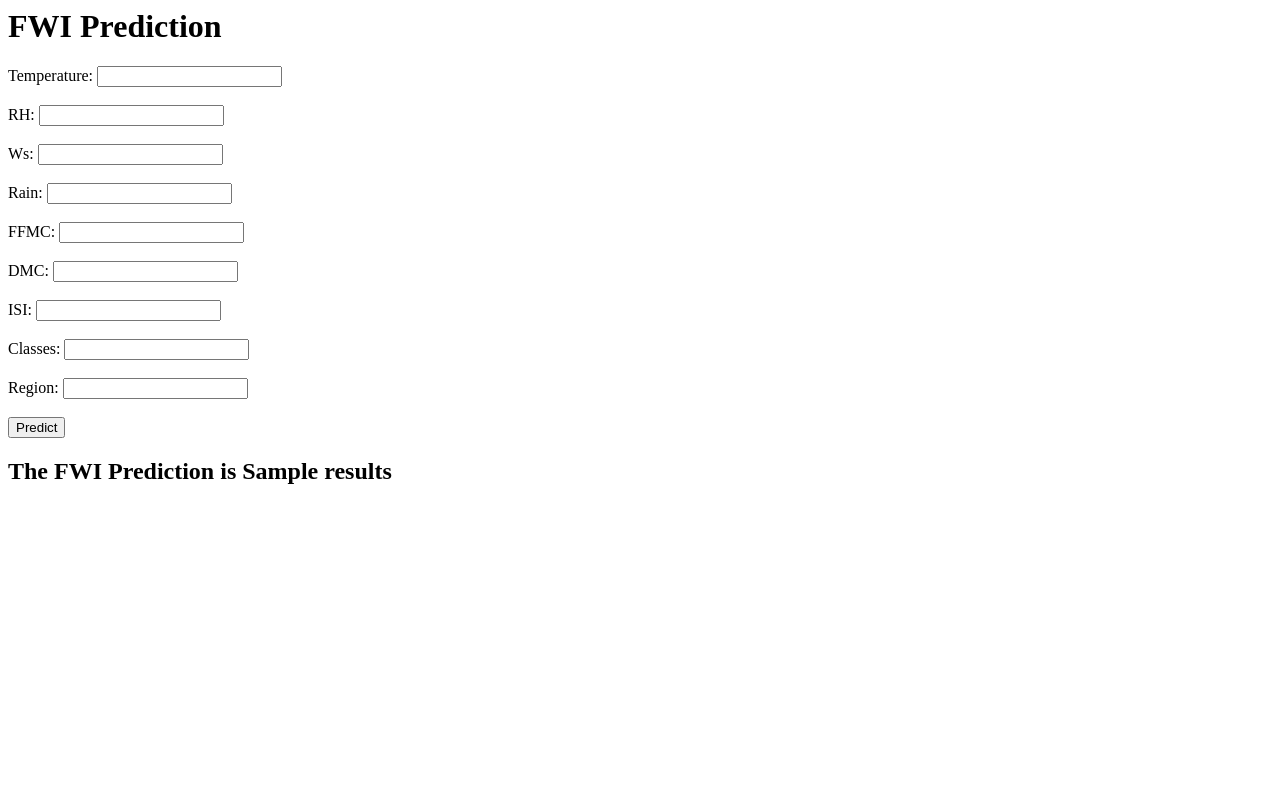
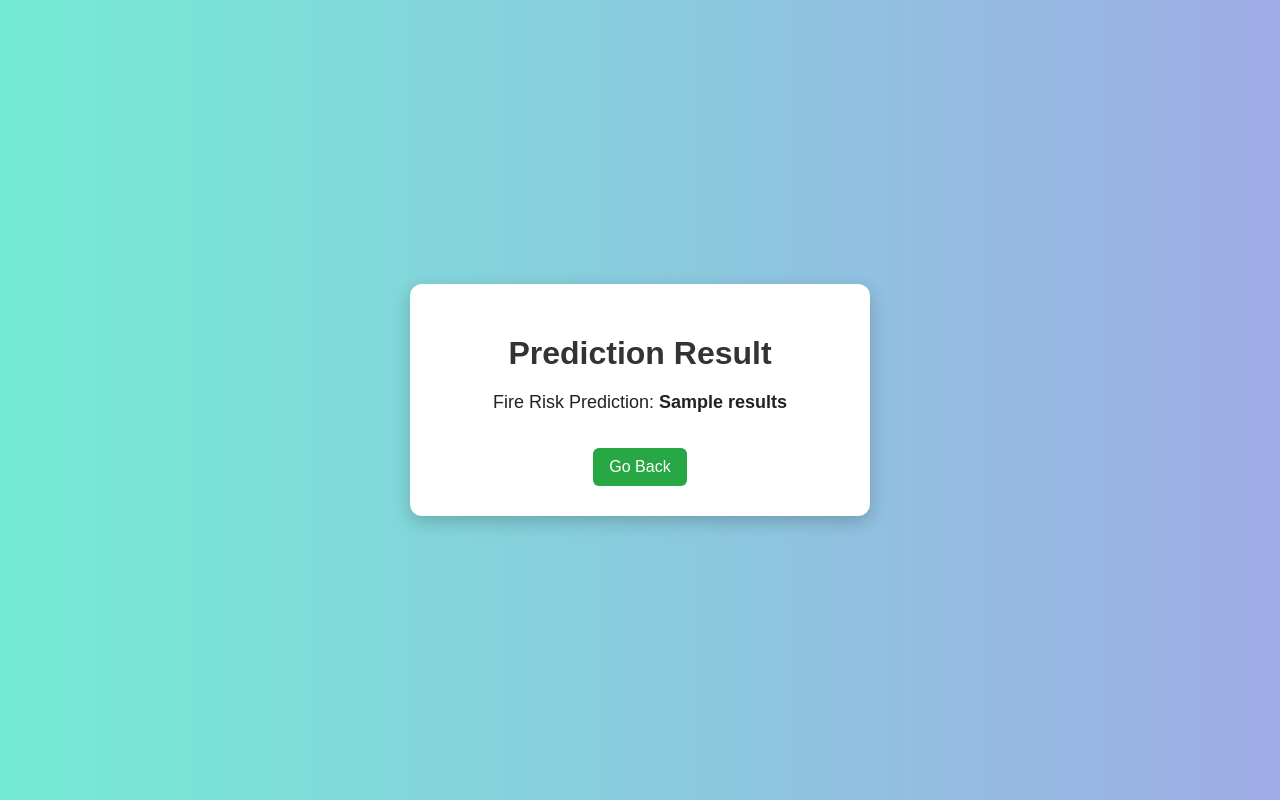
Before and after one commit to ShrmaDhruv/RidgeCV-ALgerian-forest, a Flask app: template templates/home.html in a window 1280 px wide. Run offline with Flask 3, Linux system fonts and the light colour scheme; the template is opened without the code that fills it: most values are stand-ins (such as "Sample title", 1, 10 or a date in 2020); parts of the project's set-up code (start-up, migrations or seed data) failed here and were passed over.

Commit message:
Styling css

```diff
--- /dev/null
+++ b/static/style.css
@@ -0,0 +1,118 @@
+body {
+  font-family: Arial, sans-serif;
+  background: linear-gradient(to right, #74ebd5, #9face6);
+  margin: 0;
+  padding: 0;
+  display: flex;
+  height: 100vh;
+  justify-content: center;
+  align-items: center;
+}
+.container {
+  background: white;
+  padding: 30px;
+  border-radius: 12px;
+  box-shadow: 0px 6px 18px rgba(0, 0, 0, 0.2);
+  text-align: center;
+  width: 450px;
+}
+
+h1 {
+  margin-bottom: 20px;
+  color: #333;
+}
+
+.form-grid {
+  display: grid;
+  grid-template-columns: 1fr 1fr;
+  gap: 15px;
+}
+
+input {
+  padding: 10px;
+  border: 1px solid #ccc;
+  border-radius: 8px;
+  font-size: 14px;
+  outline: none;
+  transition: border 0.3s;
+}
+
+input:focus {
+  border: 1px solid #007BFF;
+}
+
+button {
+  grid-column: span 2;
+  padding: 12px;
+  background: #007BFF;
+  color: white;
+  border: none;
+  border-radius: 8px;
+  font-size: 16px;
+  cursor: pointer;
+  transition: background 0.3s;
+}
+
+button:hover {
+  background: #0056b3;
+}
+
+.result-box {
+  max-width: 400px;
+}
+
+.result {
+  font-size: 18px;
+  margin: 15px 0;
+  color: #222;
+}
+
+.back-btn {
+  display: inline-block;
+  margin-top: 20px;
+  text-decoration: none;
+  background: #28a745;
+  color: white;
+  padding: 10px 16px;
+  border-radius: 6px;
+  transition: background 0.3s;
+}
+
+.back-btn:hover {
+  background: #1e7e34;
+}
+/* Loading overlay */
+.loading-overlay {
+  display: none; /* hidden by default */
+  position: fixed;
+  top: 0;
+  left: 0;
+  width: 100%;
+  height: 100%;
+  background: rgba(255,255,255,0.8);
+  justify-content: center;
+  align-items: center;
+  flex-direction: column;
+  z-index: 9999;
+}
+
+.spinner {
+  border: 6px solid #f3f3f3;
+  border-top: 6px solid #007BFF;
+  border-radius: 50%;
+  width: 50px;
+  height: 50px;
+  animation: spin 1s linear infinite;
+  margin-bottom: 15px;
+}
+
+@keyframes spin {
+  0% { transform: rotate(0deg); }
+  100% { transform: rotate(360deg); }
+}
+
+.loading-overlay p {
+  font-size: 16px;
+  color: #333;
+  font-weight: bold;
+}
--- a/templates/home.html
+++ b/templates/home.html
@@ -1,44 +1,19 @@
-<html>
-
+<!DOCTYPE html>
+<html lang="en">
+<head>
+  <meta charset="UTF-8">
+  <title>Prediction Result</title>
+  <link rel="stylesheet" href="{{ url_for('static', filename='style.css') }}">
+</head>
 <body>
-    <div class="login">
-        <h1>FWI Prediction</h1>
-        <form action="{{ url_for('predict_datapoint') }}" method="post">
-            <label for="Temperature">Temperature:</label>
-            <input type="text" id="Temperature" name="Temperature" required><br><br>
-
-            <label for="RH">RH:</label>
-            <input type="text" id="RH" name="RH" required><br><br>
-
-            <label for="Ws">Ws:</label>
-            <input type="text" id="Ws" name="Ws" required><br><br>
-
-            <label for="Rain">Rain:</label>
-            <input type="text" id="Rain" name="Rain" required><br><br>
-
-            <label for="FFMC">FFMC:</label>
-            <input type="text" id="FFMC" name="FFMC" required><br><br>
-
-            <label for="DMC">DMC:</label>
-            <input type="text" id="DMC" name="DMC" required><br><br>
-
-            <label for="ISI">ISI:</label>
-            <input type="text" id="ISI" name="ISI" required><br><br>
-
-            <label for="Classes">Classes:</label>
-            <input type="text" id="Classes" name="Classes" required><br><br>
-
-            <label for="Region">Region:</label>
-            <input type="text" id="Region" name="Region" required><br><br>
-
-            <button type="submit" class="btn">Predict</button>
-        </form>
-
-    </div>
-    <h2>
-        The FWI Prediction is {{results}}
-    </h2>
-
+  <div class="container result-box">
+    <h1>Prediction Result</h1>
+    {% if results is not none %}
+      <p class="result"> Fire Risk Prediction: <strong>{{ results }}</strong></p>
+    {% else %}
+      <p>No prediction available yet.</p>
+    {% endif %}
+    <a href="/" class="back-btn">Go Back</a>
+  </div>
 </body>
-
 </html>
```
Also changed, not shown: templates/index.html (+36 -1 lines).
